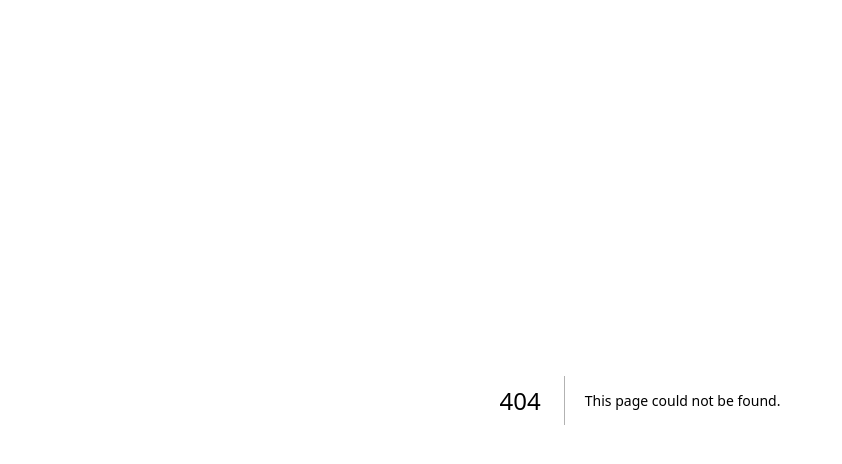
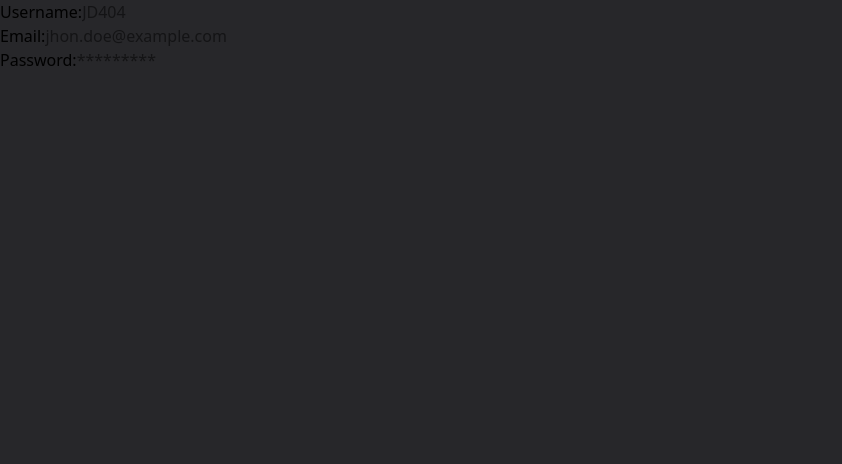
Before and after one commit to MikeG404/TODO_LIST_PORTFOLIO, a Next.js app: page /sign-up in a window 1280 px wide. Before the commit this address had no page. Shown: the top 464 px of the page, without its empty margins (0-842 px from the left). Built offline with nearby package versions, Linux system fonts and the light colour scheme.

Commit message:
add LoginPage and SignUpPage components with form fields for user authentication

```diff
--- /dev/null
+++ b/app/login/page.tsx
@@ -0,0 +1,14 @@
+export default function LoginPage() {
+  return (
+    <form action="">
+      <div>
+        <label htmlFor="email">Email:</label>
+        <input type="email" name="email" placeholder="jhon.doe@example.com" />
+      </div>
+      <div>
+        <label htmlFor="password">Password:</label>
+        <input type="password" name="password" placeholder="*********" />
+      </div>
+    </form>
+  );
+}
--- /dev/null
+++ b/app/sign-up/page.tsx
@@ -0,0 +1,19 @@
+export default function SignUpPage() {
+
+    return (
+        <form action="">
+            <div>
+                <label htmlFor="username">Username:</label>
+                <input type="text" name="username" placeholder="JD404"/>
+            </div>
+            <div>
+                <label htmlFor="email">Email:</label>
+                <input type="email" name="email" placeholder="jhon.doe@example.com"/>
+            </div>
+            <div>
+                <label htmlFor="password">Password:</label>
+                <input type="password" name="password" placeholder="*********" />
+            </div>
+        </form>
+    );
+}
```
Also changed, not shown: 1 other file (tests, documents, lock files or other folders).
